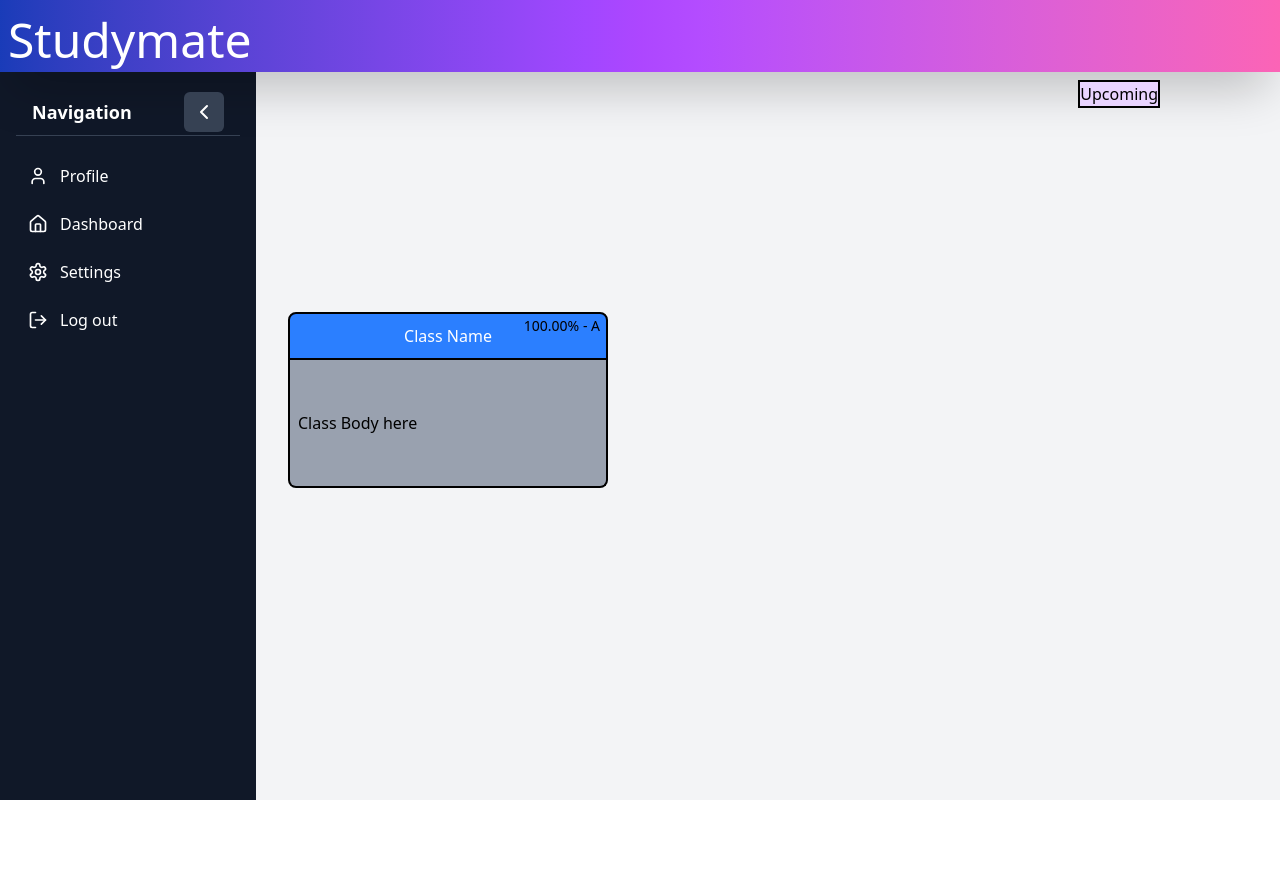
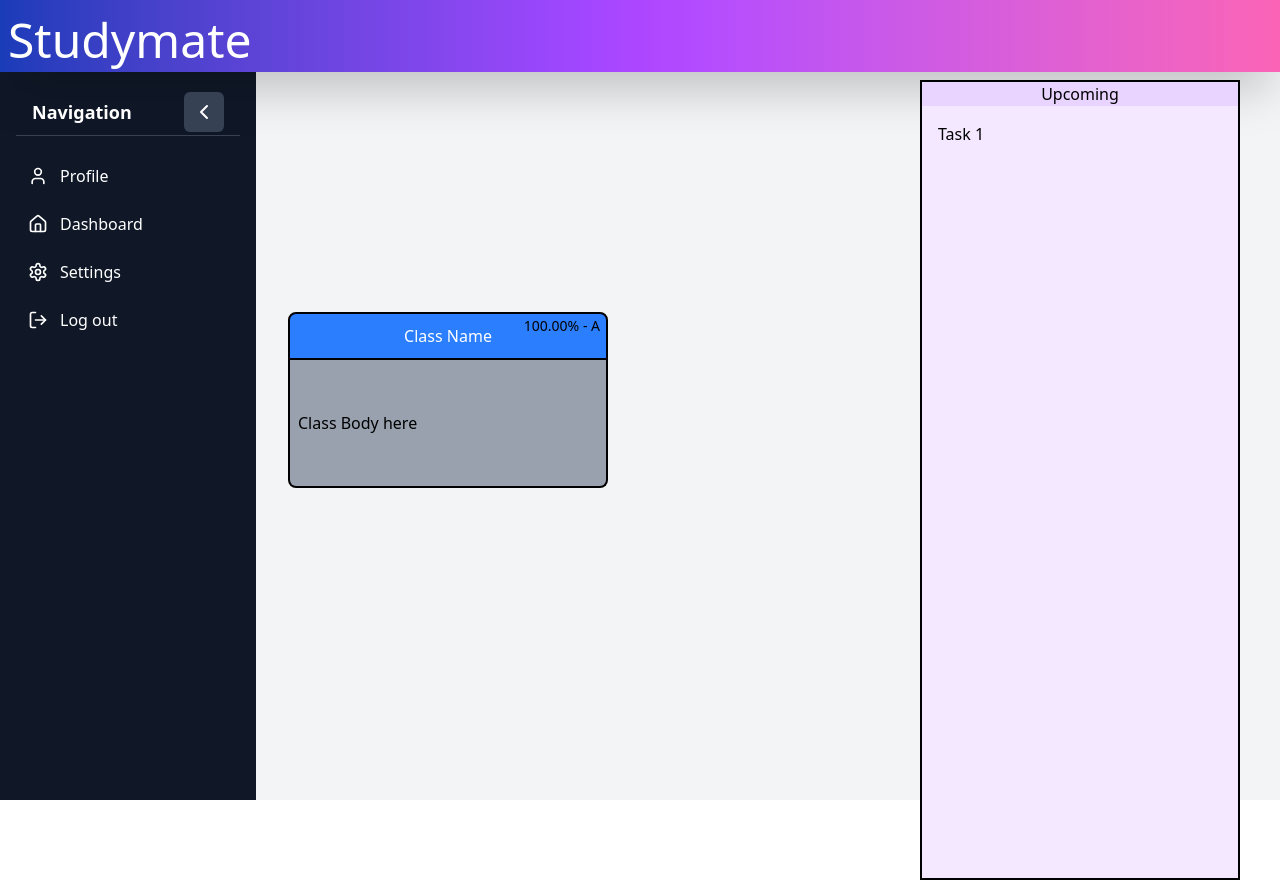
Before and after one commit to PRAjwal03714/Learning-Management-System, a Next.js app: page /dashboard in a window 1280 px wide. Before the commit the page ends 800 px from the top, so only its background shows below. Built offline with nearby package versions, Linux system fonts and the light colour scheme.

Commit message:
Added to upcoming section

```diff
--- a/src/app/dashboard/page.tsx
+++ b/src/app/dashboard/page.tsx
@@ -24,15 +24,19 @@ export default function dashboard() {
             </div>
 
         </div>
+
         <div>
             {/*Upcoming Section*/}
-            <div id = "Upcoming button" className = "flex flex-col absolute top-20 right-30 max-w-xs p-r-5 border-solid border-2 ">
+            <div id = "Upcoming section" className = "flex flex-col absolute top-20 right-10 max-w-xs h-full min-h-30 max-w-xs w-500 bg-purple-100 border-solid border-2 ">
                 <button
-                    id = "Upcoming"
+                    id = "Upcoming Button"
                     onClick = {classButton}
-                    className = "bg-purple-200 w-full"
+                    className = "bg-purple-200 w-full "
                 >Upcoming</button>
+                <label id = "Task Test" className = "p-4">Task 1</label>
+
             </div>
+
         </div>
         </Layout>
     )}
```
